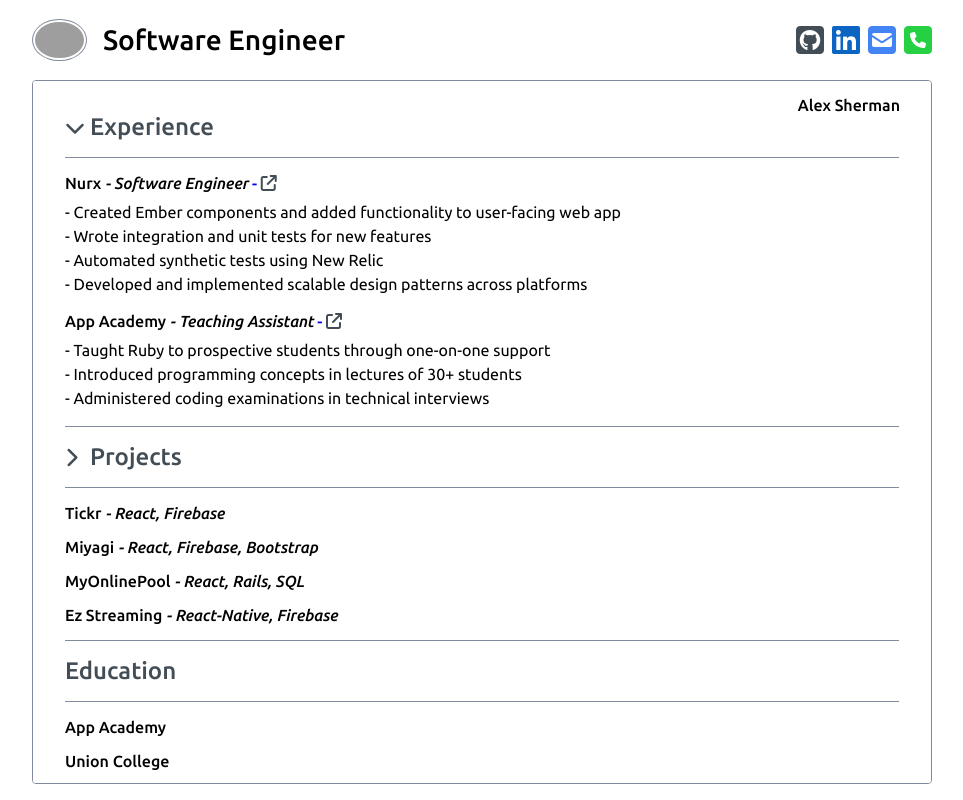
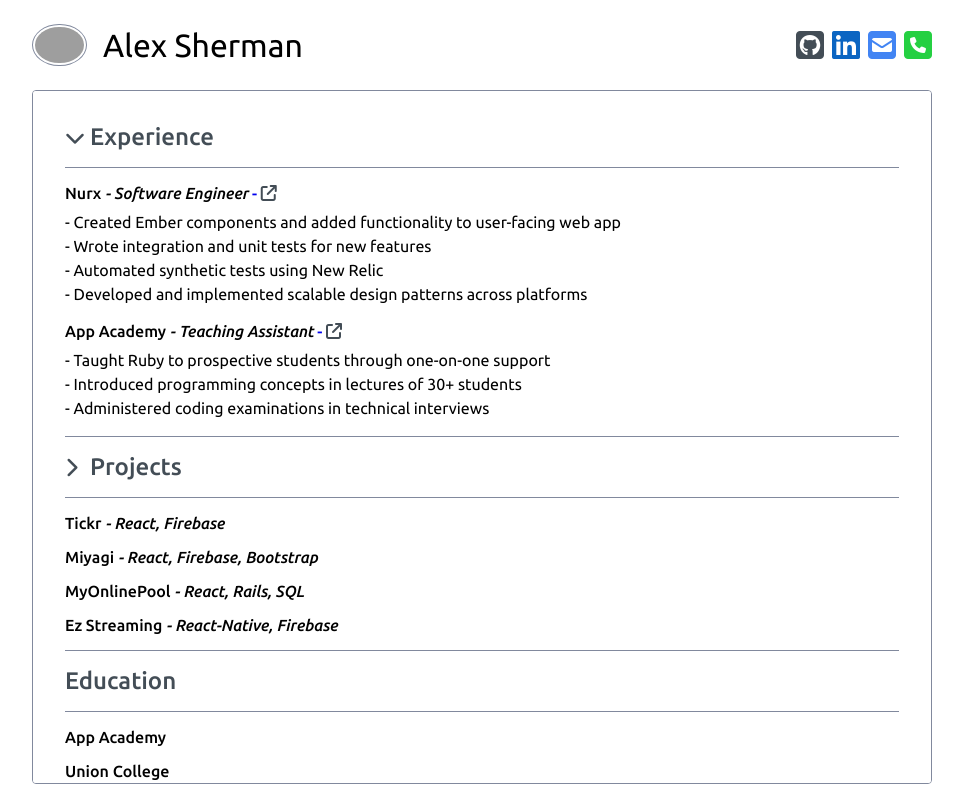
Before and after one commit to asherman-ca/resume, a React (Create React App) app: page / in a window 1280 px wide. Shown: the whole page, without its empty margins (158-1121 px from the left). Built offline with nearby package versions, Linux system fonts and the light colour scheme; grey boxes are pictures that could not be loaded.

Commit message:
header font size

```diff
--- a/src/components/Nav.jsx
+++ b/src/components/Nav.jsx
@@ -6,7 +6,7 @@
 		<div className='nav-container'>
 			<div className='header'>
 				<img src={headShot} alt='' />
-				<span>Software Engineer</span>
+				<span>Alex Sherman</span>
 			</div>
 			<div className='links'>
 				<div className='tooltip'>
@@ -39,7 +39,7 @@
 					<i className='fa-solid fa-square-phone'></i>
 					<span className='tooltip-text'>415.652.0317</span>
 				</div>
-				<span className='tooltip-default'>Alex Sherman</span>
+				{/* <span className='tooltip-default'>Alex Sherman</span> */}
 			</div>
 		</div>
 	);
--- a/src/styles/Home.css
+++ b/src/styles/Home.css
@@ -63,11 +63,11 @@
 }
 
 .fa-chevron-right {
-	animation: twistUp linear 0.2s;
+	animation: twistUp ease 0.15s;
 }
 
 .fa-chevron-down {
-	animation: twistIn linear 0.2s;
+	animation: twistIn ease 0.15s;
 }
 
 .edu-list {
--- a/src/styles/Nav.css
+++ b/src/styles/Nav.css
@@ -3,7 +3,7 @@
 	display: flex;
 	justify-content: space-between;
 	align-items: center;
-	min-height: 80px;
+	min-height: 90px;
 	/* height: calc(80px + 1rem); */
 
 	width: 90%;
@@ -15,9 +15,9 @@
 	display: flex;
 	align-items: center;
 	gap: 1rem;
-	font-size: 1.75rem;
+	font-size: 2rem;
 	/* font-weight: bold; */
-	font-weight: 500;
+	/* font-weight: 400; */
 }
 
 .nav-container img {
@@ -40,7 +40,7 @@
 .tooltip-text {
 	position: absolute;
 	/* top: calc(80px + 1rem); */
-	top: 80px;
+	top: 90px;
 	right: 0;
 
 	z-index: 1;
@@ -64,7 +64,7 @@
 
 .tooltip-default {
 	position: absolute;
-	top: 80px;
+	top: 90px;
 	right: 0;
 
 	z-index: 1;
```
